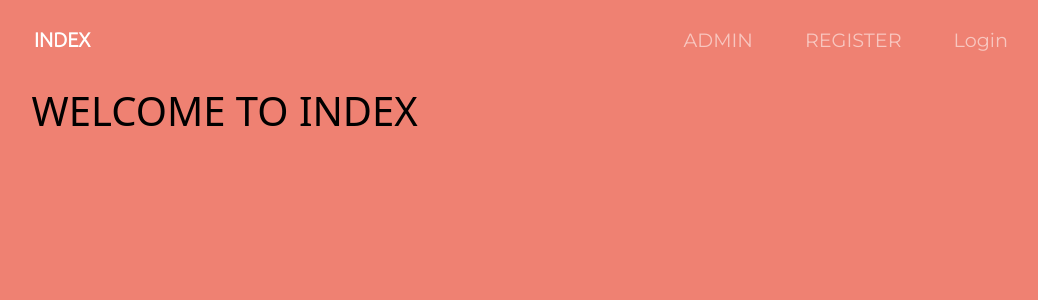
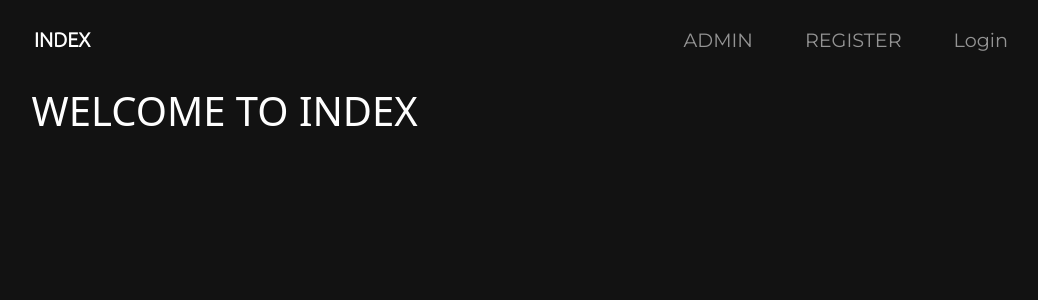
Before and after one commit to TaslimOwolarafe/Users_learn, a Django app: page / in a window 1280 px wide. Shown: the top 300 px of the page, without its empty margins (106-1144 px from the left). Run offline with Django 4.2, Linux system fonts and the light colour scheme; parts of the project's set-up code (start-up, migrations or seed data) failed here and were passed over.

Commit message:
Styled Body and h1 marg.

```diff
--- a/learning_users/static/styles.css
+++ b/learning_users/static/styles.css
@@ -14,8 +14,9 @@
   }
 
   body {
-      background-color: #ef8172 !important;
-      color: black!important;
+      background-color: #121212 !important;
+      color: #fefefe !important;
+      text-align: center;
   }
 
   li {
@@ -30,7 +31,8 @@ nav {
 }
 
 h1 {
-    margin: 10px 10%;
+    margin: 20px 10%;
+
 }
 
 .btn {
```
